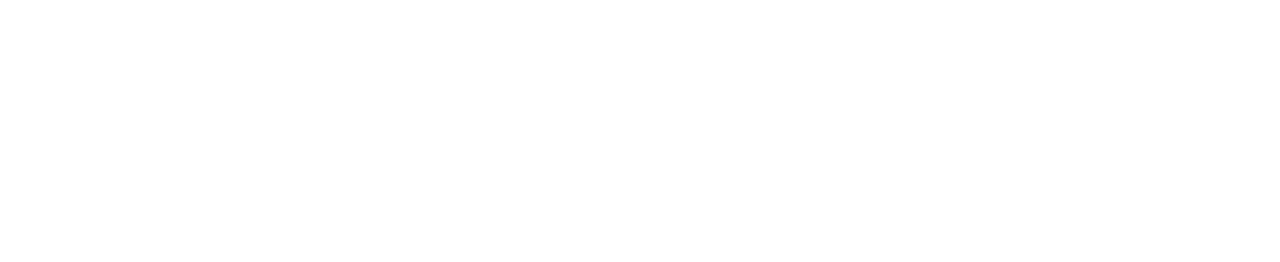
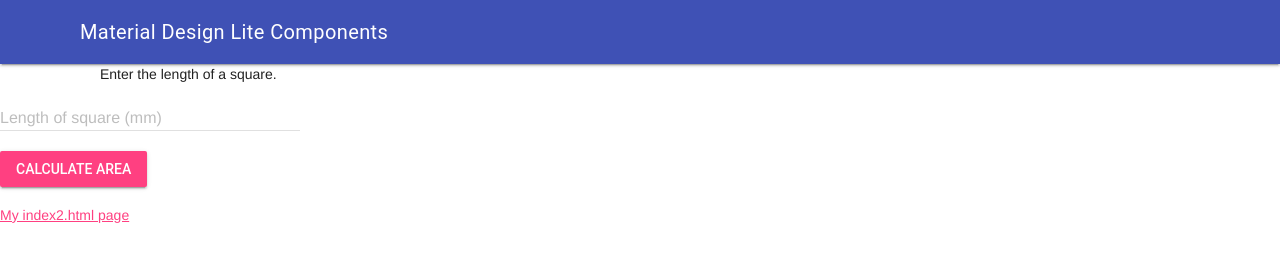
Before and after one commit to venika-sem/ICS2O-Unit1-05-HTML-MDL, a plain HTML site: page index.html in a window 1280 px wide. Drawn offline with nearby package versions, Linux system fonts and the light colour scheme.

Commit message:
changed index.html

```diff
--- a/index.html
+++ b/index.html
@@ -2,7 +2,7 @@
 <!-- ICS2O-Unit1-05-HTML-MDL -->
 <html lang="en-ca">
   <head>
-    <meta charset="utf-8"
+    <meta charset="utf-8">
     <meta name="description" content="My first webpage, with MDL">
     <meta name="keywords" content="mths, ics2o">
     <meta name="author" content="Venika Sem">
@@ -13,5 +13,34 @@
   </head>
   <body>
     <script defer src="https://code.getmdl.io/1.3.0/material.min.js"></script>
+    <div class = "mdl-layout mdl-js-layout mdl-layout--fixed-header">
+      <header class = "mdl-layout__header">
+        <div class = "mdl-layout__header-row">
+          <span class = "mdl-layout-title">Material Design Lite Components</span>
+        </div>
+      </header>
+      <main class = "mdl-layout__content">
+        <div class = "page-content" style = "padding-left:100px;">Enter the length of a square.</div>
+        <!-- Simple Textfield for integers-->
+        <form action="#">
+          <div class="mdl-textfield mdl-js-textfield">
+            <!-- input pattern attribute -->
+            <input class="mdl-textfield__input" type="text" pattern="[0-9]*" id="demo-input" />
+            <!-- mdl-textfield__label -->
+            <label class="mdl-textfield__label" for="demo-input">Length of square (mm)</label>
+            <!-- class "mdl-textfield__error" -->
+            <span class="mdl-textfield__error">Input is not a number</span>
+          </div>
+        </form>
+        <!-- Raised button with ripple -->
+        <button class="mdl-button mdl-js-button mdl-button--raised mdl-js-ripple-effect mdl-button--accent">
+          Calculate area
+        </button>
+        <p></p>
+        <p>
+          <a href="./index2.html">My index2.html page</a>
+        </p>
+      </main>
+    </div>
   </body>
 </html>
```
